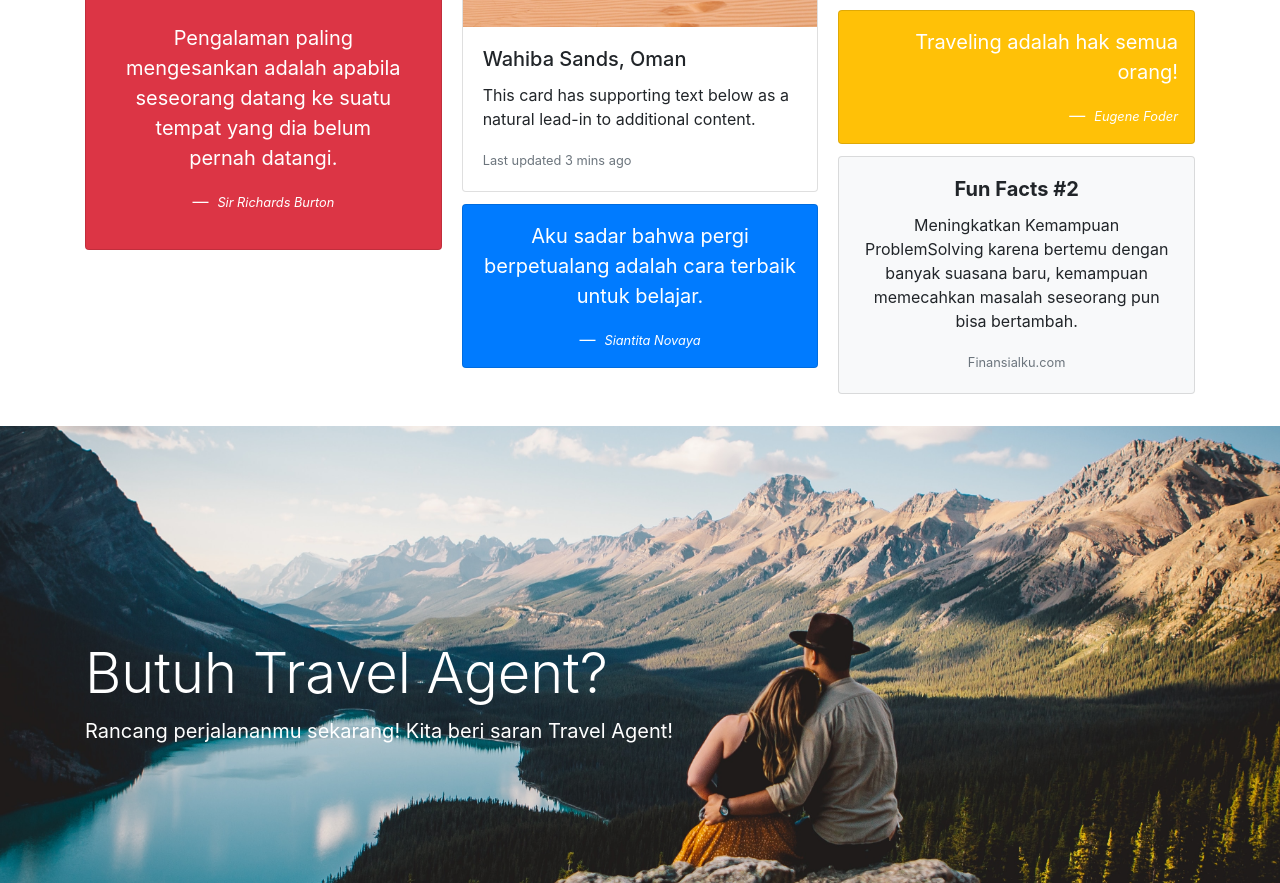
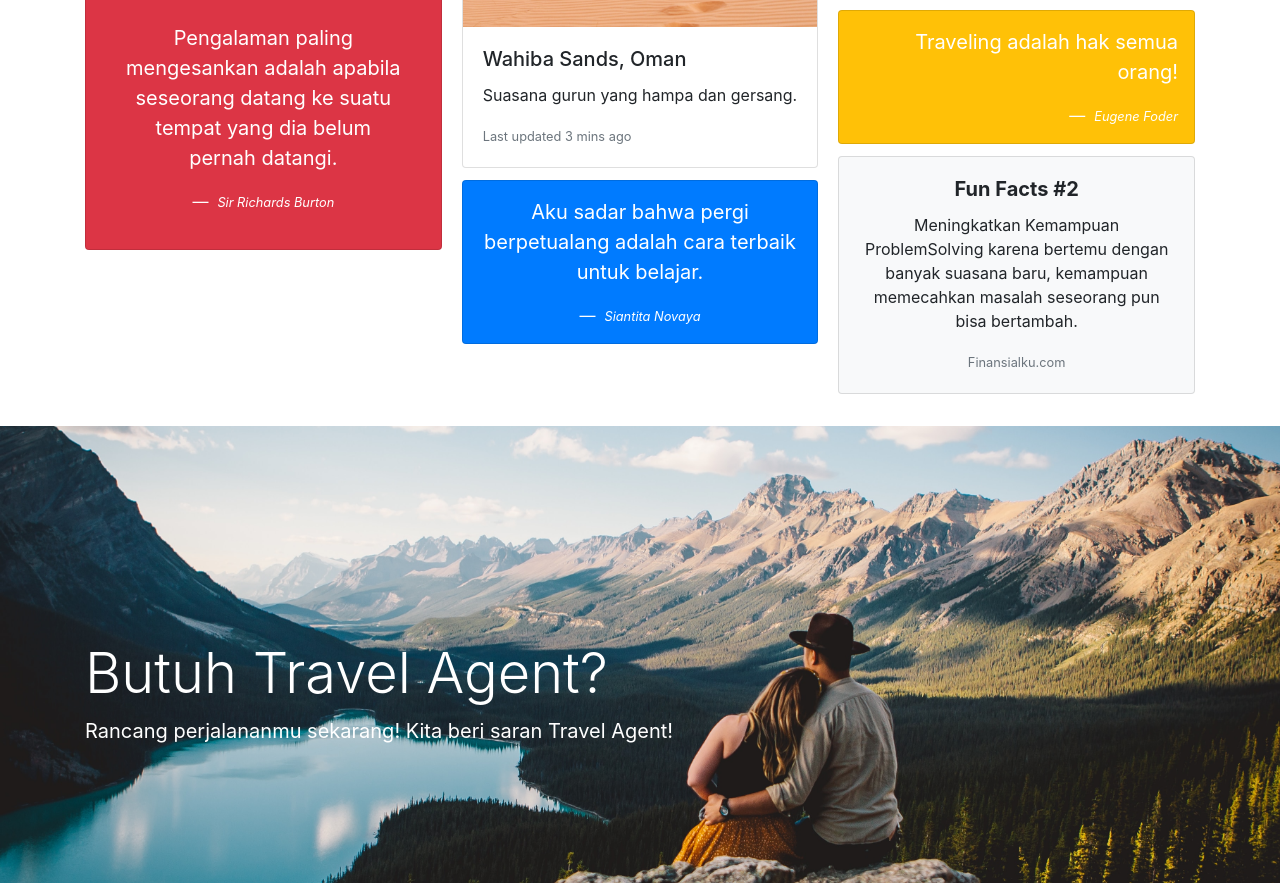
Before and after one commit to pussy-cats/pussy-cats.github.io, a plain HTML site: page index.html in a window 1280 px wide. Shown: the part 1103-1986 px from the top of the page. Drawn offline with Linux system fonts and the light colour scheme.

Commit message:
fix a text

```diff
--- a/index.html
+++ b/index.html
@@ -80,7 +80,7 @@
                 <img src="img/card/bg2.jpg" class="card-img-top" alt="...">
                 <div class="card-body">
                     <h5 class="card-title">Wahiba Sands, Oman</h5>
-                    <p class="card-text">This card has supporting text below as a natural lead-in to additional content.
+                    <p class="card-text">Suasana gurun yang hampa dan gersang.
                     </p>
                     <p class="card-text"><small class="text-muted">Last updated 3 mins ago</small></p>
                 </div>
```
